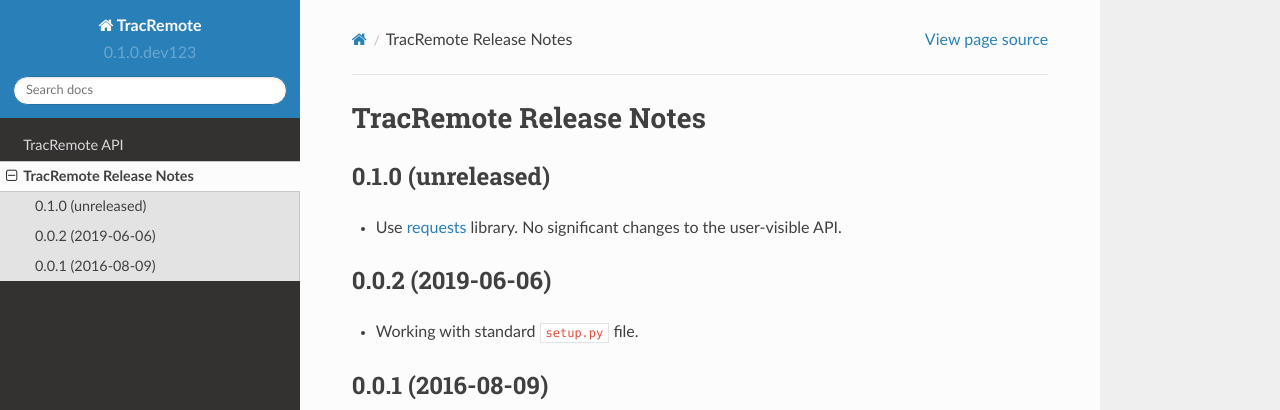
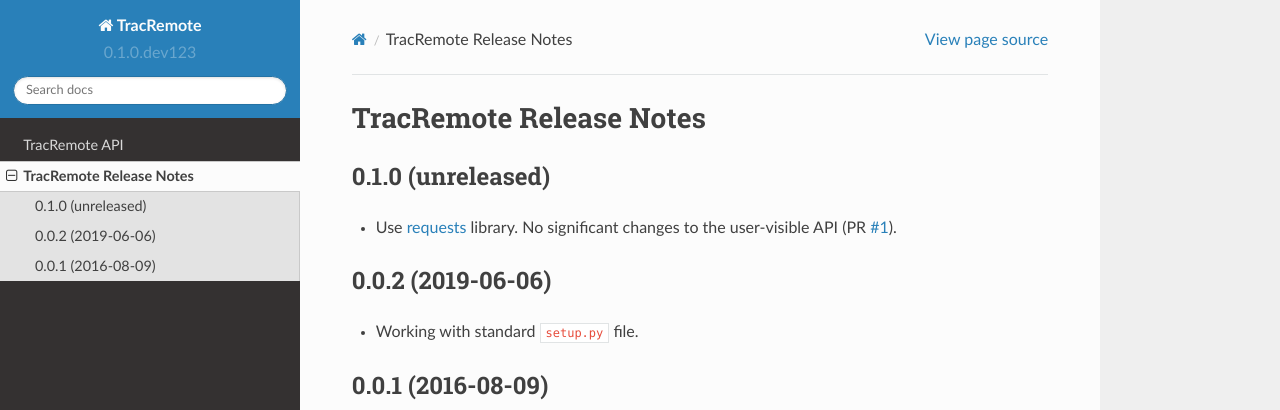
Before and after one commit to weaverba137/trac-remote, a Sphinx documentation site: the page built from doc/release_notes.rst, in a window 1280 px wide. Shown: the top 410 px of the page. Built offline with Sphinx 7.4.7 and the Read the Docs theme 2.0.0, drawn with Linux system fonts in a browser that asks for light colours.

Commit message:
install sphinx

```diff
--- a/doc/release_notes.rst
+++ b/doc/release_notes.rst
@@ -5,8 +5,10 @@
 0.1.0 (unreleased)
 ------------------
 
-* Use requests_ library.  No significant changes to the user-visible API.
+* Use requests_ library.  No significant changes to the user-visible API
+  (PR `#1`_).
 
+.. _`#1`: https://github.com/weaverba137/trac-remote/pull/1
 .. _requests: https://requests.readthedocs.io
 
 0.0.2 (2019-06-06)
```
Also changed, not shown: .travis.yml.
